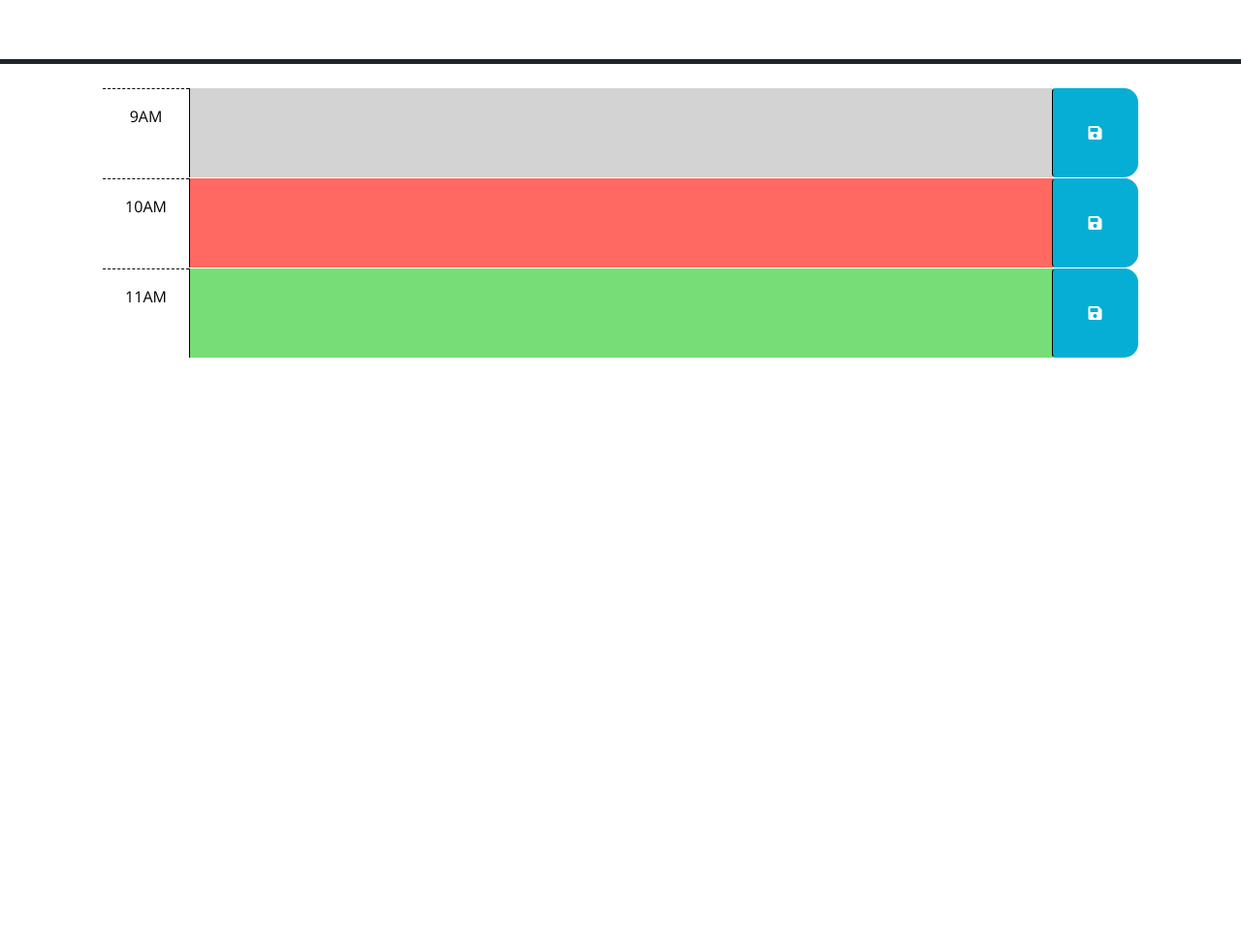
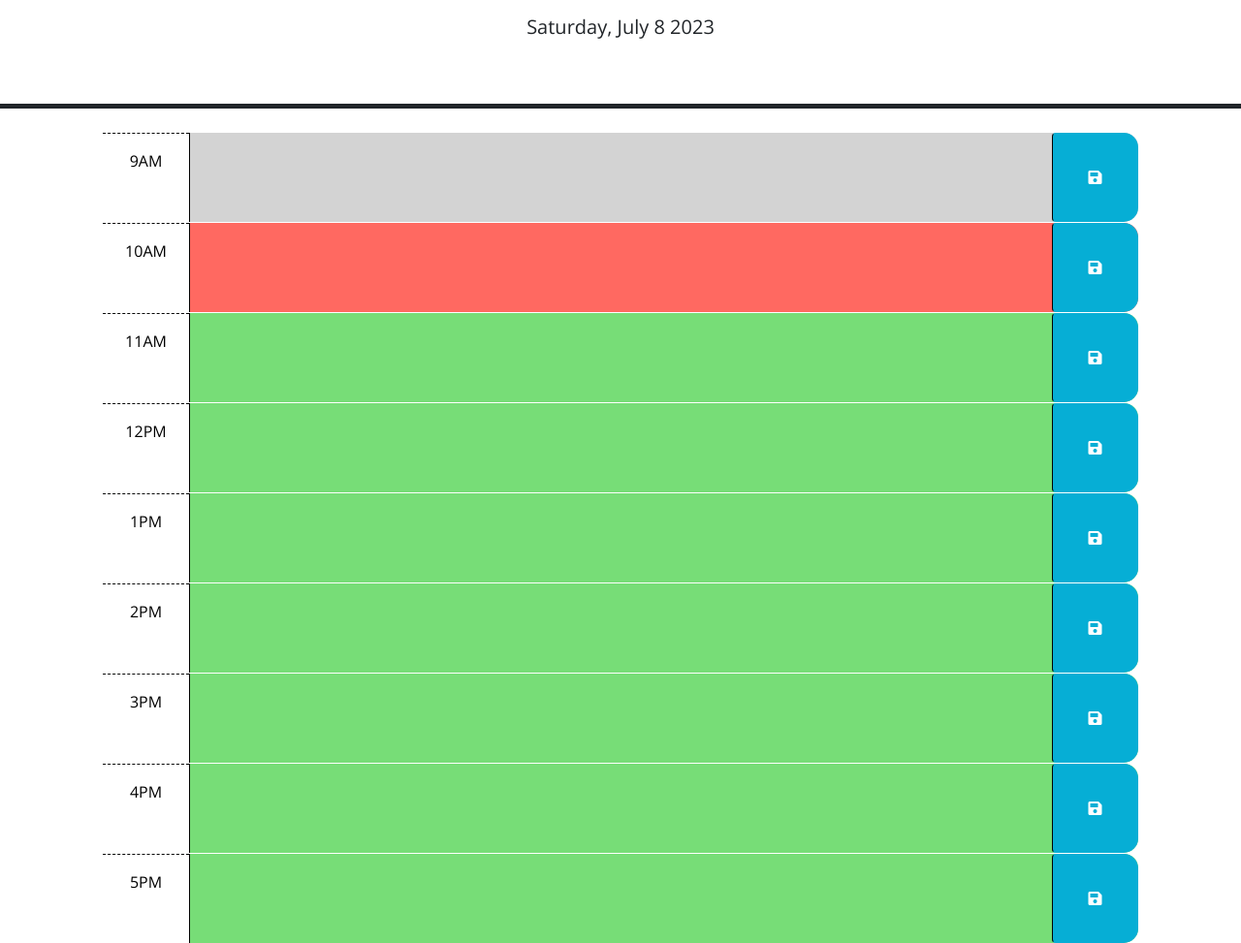
Before and after one commit to Jocy99/DailyPlanner, a plain HTML site: page index.html in a window 1280 px wide. Shown: the part 166-1139 px from the top of the page at 97% size. Before the commit the page ends 800 px from the top, so only its background shows below. Drawn offline with nearby package versions, Linux system fonts and the light colour scheme; files that its build step writes are made by us from their sources.

Commit message:
added changes to js

```diff
--- a/script.js
+++ b/assets/js/script.js
@@ -1,3 +1,6 @@
+var currDay = $('#currentDay')
+var timeBlocks = $('.time-block')
+
 // Wrap all code that interacts with the DOM in a call to jQuery to ensure that
 // the code isn't run until the browser has finished rendering all the elements
 // in the html.
@@ -14,33 +17,20 @@ $(function () {
   // attribute of each time-block be used to conditionally add or remove the
   // past, present, and future classes? How can Day.js be used to get the
   // current hour in 24-hour time?
-  //
+  var currTime = dayjs().format('H')
+  // the code below is our for loop to check the time
+  timeBlocks.each(function () {
+    var thisHour = parseInt($(this).attr('id').split('-')[1])
+    console.log(thisHour)
+    if (thisHour < currTime) {
+
+    } else (thisHour > currTime)
+  })
   // TODO: Add code to get any user input that was saved in localStorage and set
   // the values of the corresponding textarea elements. HINT: How can the id
   // attribute of each time-block be used to do this?
   //
   // TODO: Add code to display the current date in the header of the page.
+  // Friday, July 7 2023
+  currDay.text(dayjs().format('dddd, MMMM D YYYY'))
 });
-var startDay = day.js().startOf("day").add(7, "hour");
-var currHour = day.js().format("H");
-var lastHour = 18;
-var timeStatus;
-var timeDesc = "";
-var currentTime = dayjs().format("D/MM/YYYY/HA");
-var hour = "";
-$("#currentDay").text(currentTime);
-
-function createSchedule() {
-    for (var hour = 9; hour < lastHour; hour++){
-      var displayTime = startDay.add(hour,"h").format("H");
-      console.log(timeDisplay);
-      var newEvent = localStorage.getItem('hour-$(hour)');
-      if (savedEvent) {
-        timeDesc = savedEvent;
-      } else if (currHour < hour) {
-        timeStatus = "present":
-      } else {
-        timeStatus = "future"
-      }
-    }
-}
--- a/index.html
+++ b/index.html
@@ -18,7 +18,7 @@
       href="https://fonts.googleapis.com/css?family=Open+Sans&display=swap"
       rel="stylesheet"
     />
-    <link rel="stylesheet" href="style.css" />
+    <link rel="stylesheet" href="assets/css/style.css" />
     <title>Work Day Scheduler</title>
   </head>
 
@@ -66,6 +66,54 @@
         </button>
       </div>
 
+      <div id="hour-12" class="row time-block future">
+        <div class="col-2 col-md-1 hour text-center py-3">12PM</div>
+        <textarea class="col-8 col-md-10 description" rows="3"> </textarea>
+        <button class="btn saveBtn col-2 col-md-1" aria-label="save">
+          <i class="fas fa-save" aria-hidden="true"></i>
+        </button>
+      </div>
+
+      <div id="hour-13" class="row time-block future">
+        <div class="col-2 col-md-1 hour text-center py-3">1PM</div>
+        <textarea class="col-8 col-md-10 description" rows="3"> </textarea>
+        <button class="btn saveBtn col-2 col-md-1" aria-label="save">
+          <i class="fas fa-save" aria-hidden="true"></i>
+        </button>
+      </div>
+
+      <div id="hour-14" class="row time-block future">
+        <div class="col-2 col-md-1 hour text-center py-3">2PM</div>
+        <textarea class="col-8 col-md-10 description" rows="3"> </textarea>
+        <button class="btn saveBtn col-2 col-md-1" aria-label="save">
+          <i class="fas fa-save" aria-hidden="true"></i>
+        </button>
+      </div>
+
+      <div id="hour-15" class="row time-block future">
+        <div class="col-2 col-md-1 hour text-center py-3">3PM</div>
+        <textarea class="col-8 col-md-10 description" rows="3"> </textarea>
+        <button class="btn saveBtn col-2 col-md-1" aria-label="save">
+          <i class="fas fa-save" aria-hidden="true"></i>
+        </button>
+      </div>
+
+      <div id="hour-16" class="row time-block future">
+        <div class="col-2 col-md-1 hour text-center py-3">4PM</div>
+        <textarea class="col-8 col-md-10 description" rows="3"> </textarea>
+        <button class="btn saveBtn col-2 col-md-1" aria-label="save">
+          <i class="fas fa-save" aria-hidden="true"></i>
+        </button>
+      </div>
+
+      <div id="hour-17" class="row time-block future">
+        <div class="col-2 col-md-1 hour text-center py-3">5PM</div>
+        <textarea class="col-8 col-md-10 description" rows="3"> </textarea>
+        <button class="btn saveBtn col-2 col-md-1" aria-label="save">
+          <i class="fas fa-save" aria-hidden="true"></i>
+        </button>
+      </div>
+
     <script src="https://code.jquery.com/jquery-3.4.1.min.js"></script>
     <script
       src="https://cdn.jsdelivr.net/npm/dayjs@1.11.3/dayjs.min.js"
@@ -73,6 +121,6 @@
       crossorigin="anonymous"
     ></script>
 
-    <script src="script.js"></script>
+    <script src="assets/js/script.js"></script>
   </body>
 </html>
```
Also changed, not shown: assets/css/style.css (renamed from assets/style.css).
